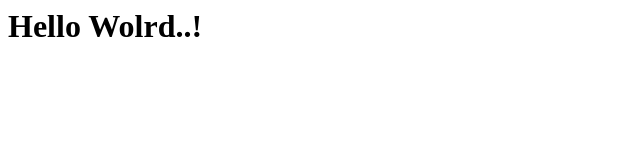
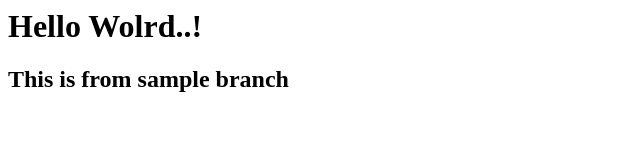
Before and after one commit to vpugazhenthi23/samplegit, a plain HTML site: page index.html in a window 1280 px wide. Shown: the whole page, without its empty margins (0-640 px from the left). Drawn offline with Linux system fonts and the light colour scheme.

Commit message:
Add the heading in sample

```diff
--- a/index.html
+++ b/index.html
@@ -6,5 +6,6 @@
 </head>
 <body>
     <h1>Hello Wolrd..!</h1>
+    <h2>This is from sample branch</h2>
 </body>
 </html>
```
